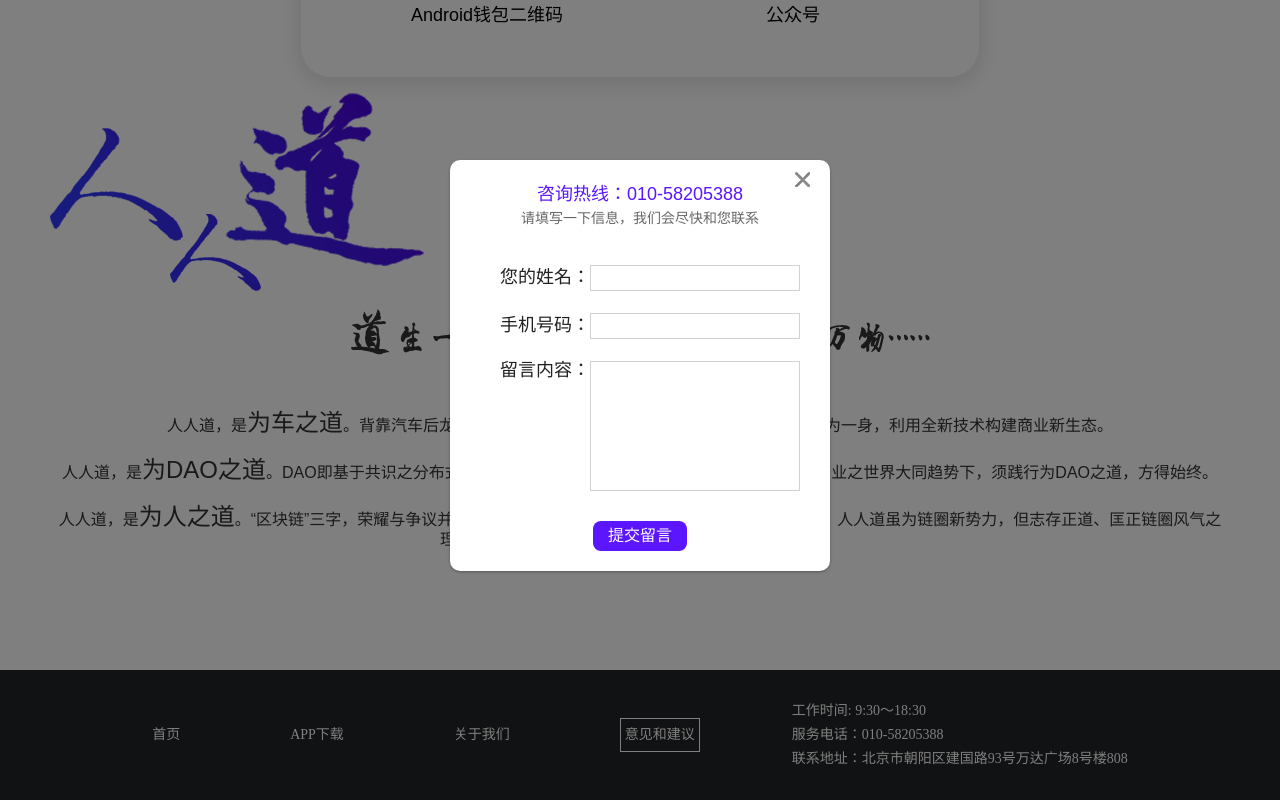
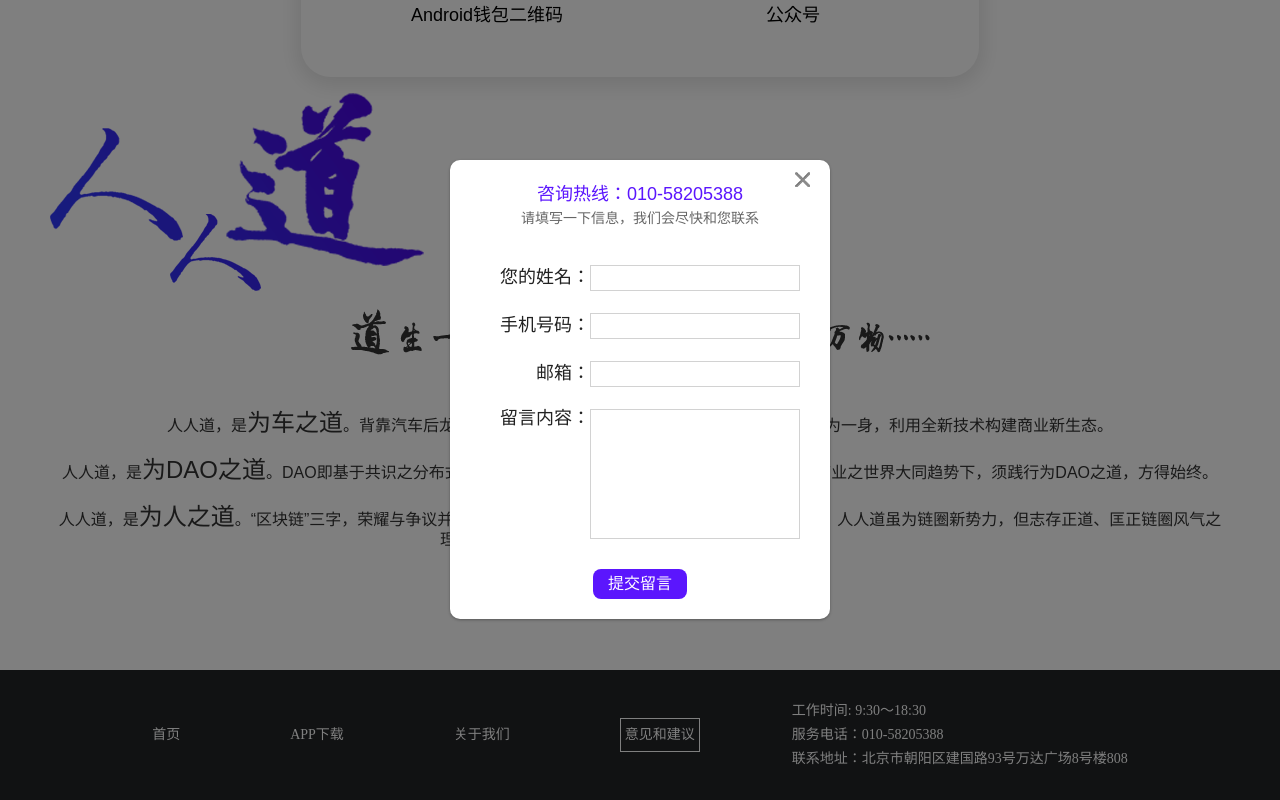
Before and after one commit to BaldFish/renrendao-platform, a Vue app: page /home in a window 1280 px wide. Both pictures are taken after a click on the item "意见和建议". Shown: the part 791-1591 px from the top of the page. Built offline with nearby package versions, Linux system fonts and the light colour scheme.

Commit message:
修改意见和建议

```diff
--- a/src/App.vue
+++ b/src/App.vue
@@ -39,6 +39,10 @@
             <label for="phone">手机号码：</label>
             <input type="text" id="phone" v-model="phone">
           </div>
+          <div class="phone">
+            <label for="email">邮箱：</label>
+            <input type="text" id="email" v-model="email">
+          </div>
           <div class="content">
             <label for="content">留言内容：</label>
             <textarea id="content" v-model="content"></textarea>
@@ -75,6 +79,9 @@
 
 <script>
   import "./common/stylus/index.styl";
+  import {baseURL} from "./common/js/public";
+  import axios from "axios"
+  const querystring = require('querystring');
 
   export default {
     name: "App",
@@ -84,6 +91,7 @@
         name: "",
         phone: "",
         content: "",
+        email:"",
         tipName: "",
         centerDialogVisible: false,
       }
@@ -110,8 +118,8 @@
           this.openTip();
           return
         }
-        if (this.phone === "") {
-          this.tipName = "手机号码";
+        if(this.phone===""&&this.email===""){
+          this.tipName="手机号码或邮箱";
           this.openTip();
           return
         }
@@ -123,6 +131,7 @@
         let data = {
           name: this.name,
           phone: this.phone,
+          email:this.email,
           content: this.content,
           platform: 1,
         };
@@ -310,6 +319,9 @@
           label{
             color #222222
             font-size 18px
+            display inline-block
+            width 90px
+            text-align right
           }
           input,textarea{
             color #333333
```
